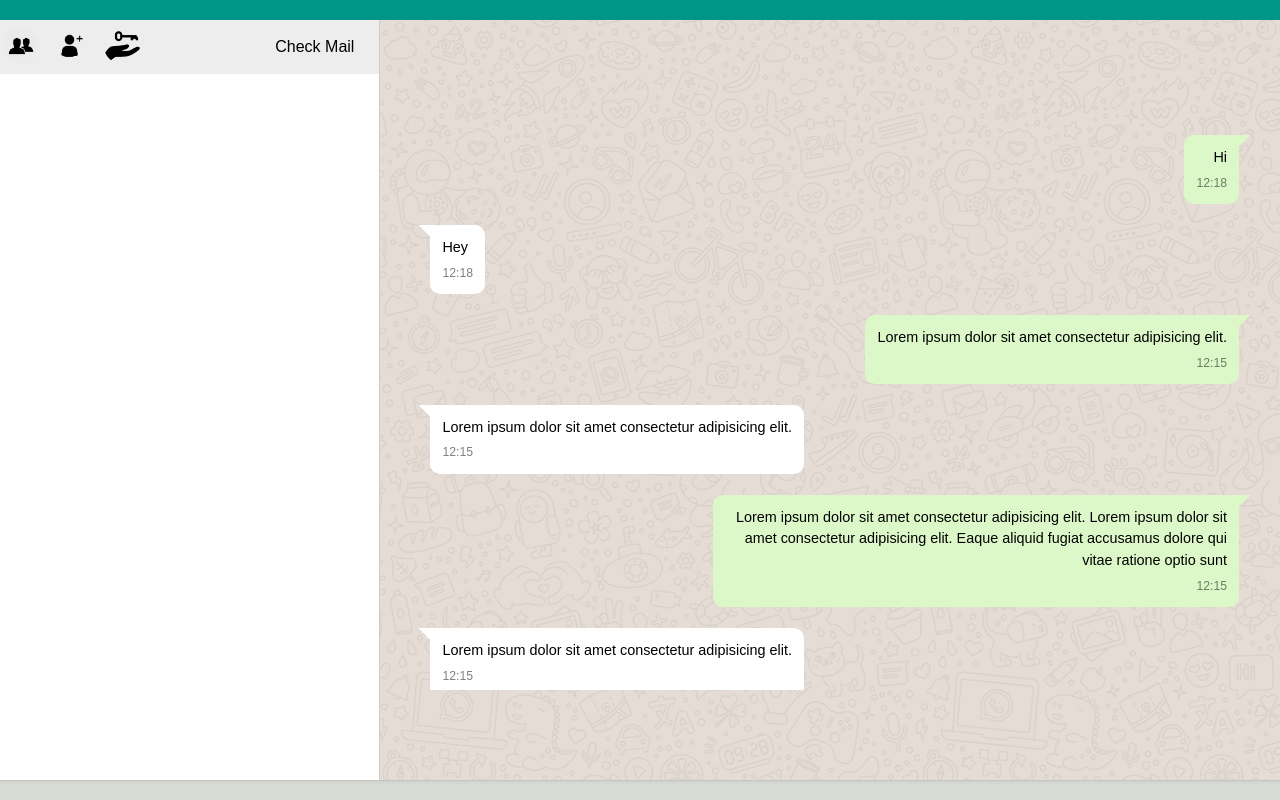
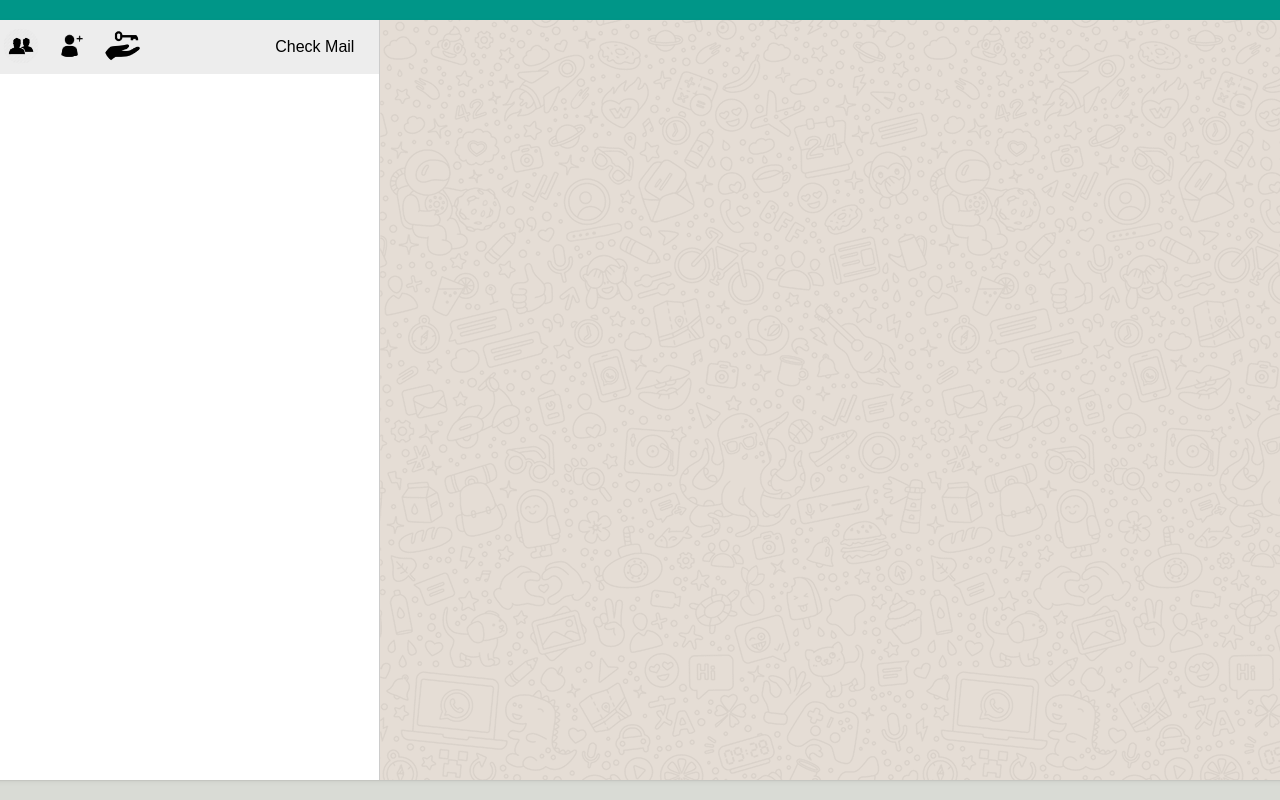
Before and after one commit to AhmedHanyGamal/blind-link, a Svelte app in the folder front-end/: page / in a window 1280 px wide. Built offline with nearby package versions, Linux system fonts and the light colour scheme.

Commit message:
finished the chatbox component

```diff
--- a/front-end/src/components/ChatBox.svelte
+++ b/front-end/src/components/ChatBox.svelte
@@ -1,10 +1,100 @@
 <script>
+  import { openDataBase, getObjectStore, getAllRecordsIndex } from "../db/operations";
+  export let activeFriendVerificationPublicKey;
 
+  let messages = [];
+  let previousMessageTimestamp = null;
+  let chatboxElement;
+
+const chatUpdateChannel = new BroadcastChannel("chat_update");
+chatUpdateChannel.onmessage = async () => await getMessages(activeFriendVerificationPublicKey);
+
+async function getMessages(activeFriendVerificationPublicKey) {
+  if (!activeFriendVerificationPublicKey) {
+    return;
+  }
+  previousMessageTimestamp = null;
+
+  const db = await openDataBase("BlindLink", 1);
+  const objectStore = getObjectStore(db, "messages", "readonly");
+  const ourMessages = await getAllRecordsIndex(objectStore, "verification_public_key",activeFriendVerificationPublicKey);
+
+  // no need to sort, as messages are sorted by id, which is automatically incremented in the back-end
+
+  messages = ourMessages;
+  scrollToBottom();
+}
+
+function scrollToBottom() {
+  setTimeout(() => {
+    chatboxElement.scrollTop = chatboxElement.scrollHeight;
+  }, 0);
+}
+
+function formatDate(timestamp) {
+  const date = new Date(timestamp);
+  const formattedDate = `${date.getDate().toString().padStart(2, '0')}/${date.getMonth().toString().padStart(2, '0')}/${date.getFullYear()}`
+  return formattedDate;
+}
+
+function formatTime(timestamp) {
+  const date = new Date(timestamp);
+  let hours = date.getHours();
+  let am_pm = hours >= 12? "pm" : "am";
+  hours = hours%12;
+  hours = hours? hours : 12;
+
+
+  const formattedDate = `${hours}:${date.getMinutes().toString().padStart(2, '0')} ${am_pm}`
+  return formattedDate;
+}
+
+function isFirstMessageInDay(timestamp) {
+  if (previousMessageTimestamp === null) {
+    previousMessageTimestamp = timestamp;
+    return true;
+  }
+
+  const messageDate = new Date(timestamp);
+  const previousMessageDate = new Date(previousMessageTimestamp);
+
+  if (messageDate.getDate() > previousMessageDate.getDate()) {
+    previousMessageTimestamp = timestamp;
+    return true
+  }
+
+  previousMessageTimestamp = timestamp;
+  return false;
+}
+
+function daysSinceSent(timestamp) {
+  const date = new Date(timestamp);
+  const currentDate = new Date(Date.now());
+
+  return currentDate.getDate() - date.getDate();
+}
+
+$: getMessages(activeFriendVerificationPublicKey);
 </script>
 
 
-<div class="chatbox">
-    <div class="message my_msg">
+<div class="chatbox" bind:this={chatboxElement}>
+  {#each messages as message}
+    {#if isFirstMessageInDay(message.timestamp)}
+      <div class="date"> {daysSinceSent(message.timestamp) > 1? formatDate(message.timestamp): (daysSinceSent(message.timestamp) === 0? "Today": "Yesterday")} </div>
+    {/if}
+
+    <div class="message {message.messageType === "sent"? "my_msg" : "friend_msg"}">
+      <p>
+        {message.message}
+        <br /> <span>
+          {formatTime(message.timestamp)}
+        </span>
+      </p>
+    </div>
+  {/each}
+
+    <!-- <div class="message my_msg">
       <p>Hi <br /><span>12:18</span></p>
     </div>
     <div class="message friend_msg">
@@ -104,7 +194,7 @@
           >12:15</span
         >
       </p>
-    </div>
+    </div> -->
   </div>
 
 
@@ -112,7 +202,8 @@
     .chatbox {
         position: relative;
         height: calc(100% - 150px);
-        padding: 50px;
+        padding-left: 50px;
+        padding-right: 50px;
         overflow-y: auto;
         scrollbar-color: #c2bebe #f1f1f1; /* thumb color, track color */
         scrollbar-width:auto; /* scrollbar thickness: auto, thin, none */
@@ -188,4 +279,16 @@
         );
     }
 
+    .date {
+      display: inline-block;
+      text-align: center;
+      margin: 20px auto;
+      padding: 5px 15px;
+      font-size: 14px;
+      color: #555; /* Slightly darker grey for text */
+      background-color: #e1e1e1; /* Light grey background for the block */
+      border-radius: 12px; /* Rounded corners for the block */
+      box-shadow: 0 1px 2px rgba(0, 0, 0, 0.15); /* Subtle shadow for depth */
+      font-weight: bold;
+    }
   </style>
```
